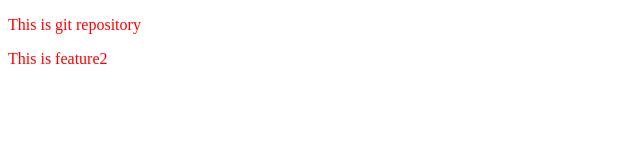
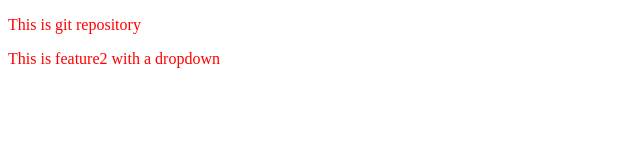
Before and after one commit to chitradip97/Git-practice-new, a plain HTML site: page index.html in a window 1280 px wide. Shown: the full height of the page, 0-640 px from the left. Drawn offline with Linux system fonts and the light colour scheme.

Commit message:
with a dropdown

```diff
--- a/index.html
+++ b/index.html
@@ -8,6 +8,6 @@
 </head>
 <body>
     <p>This is git repository</p>
-    <p>This is feature2</p>
+    <p>This is feature2 with a dropdown</p>
 </body>
 </html>
```
